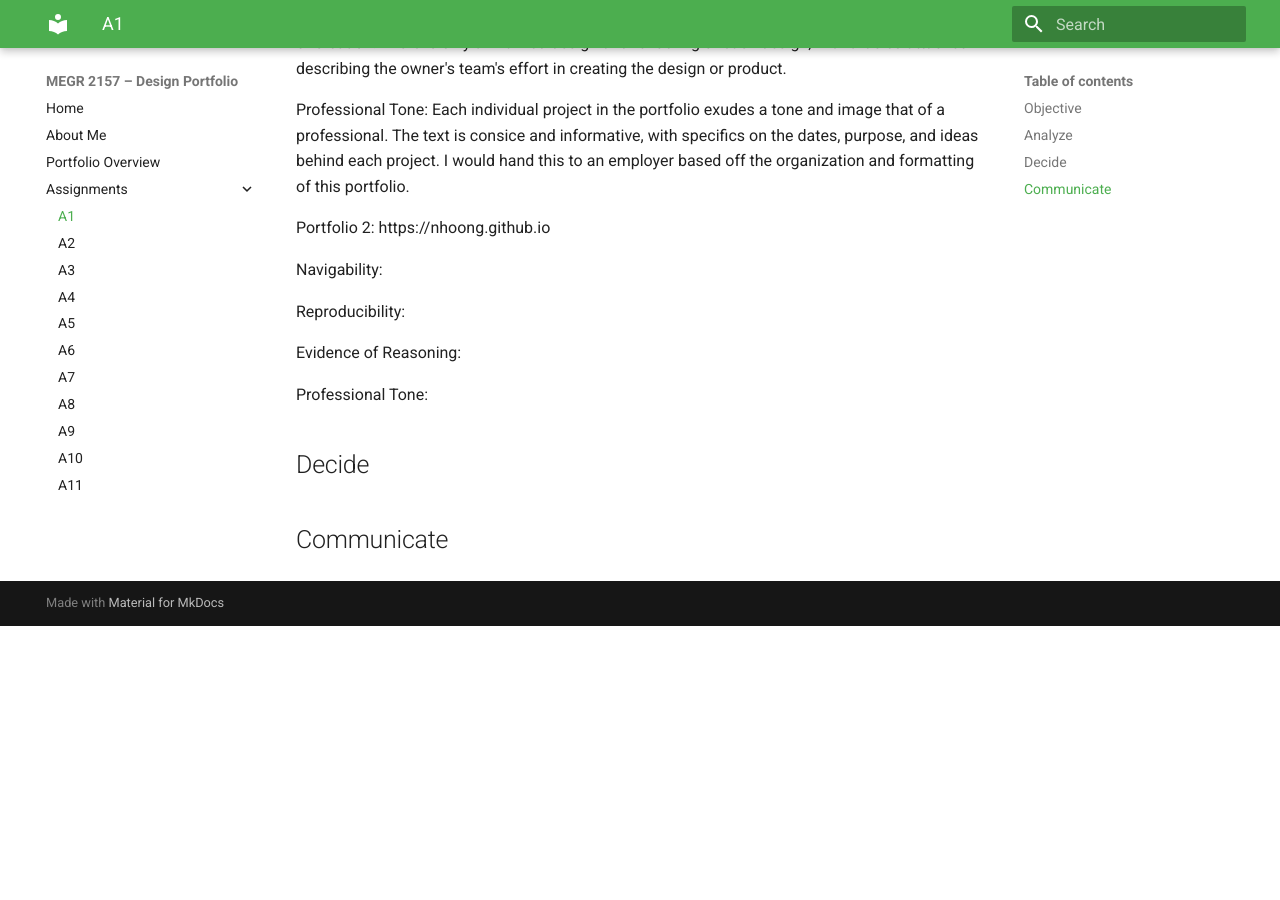
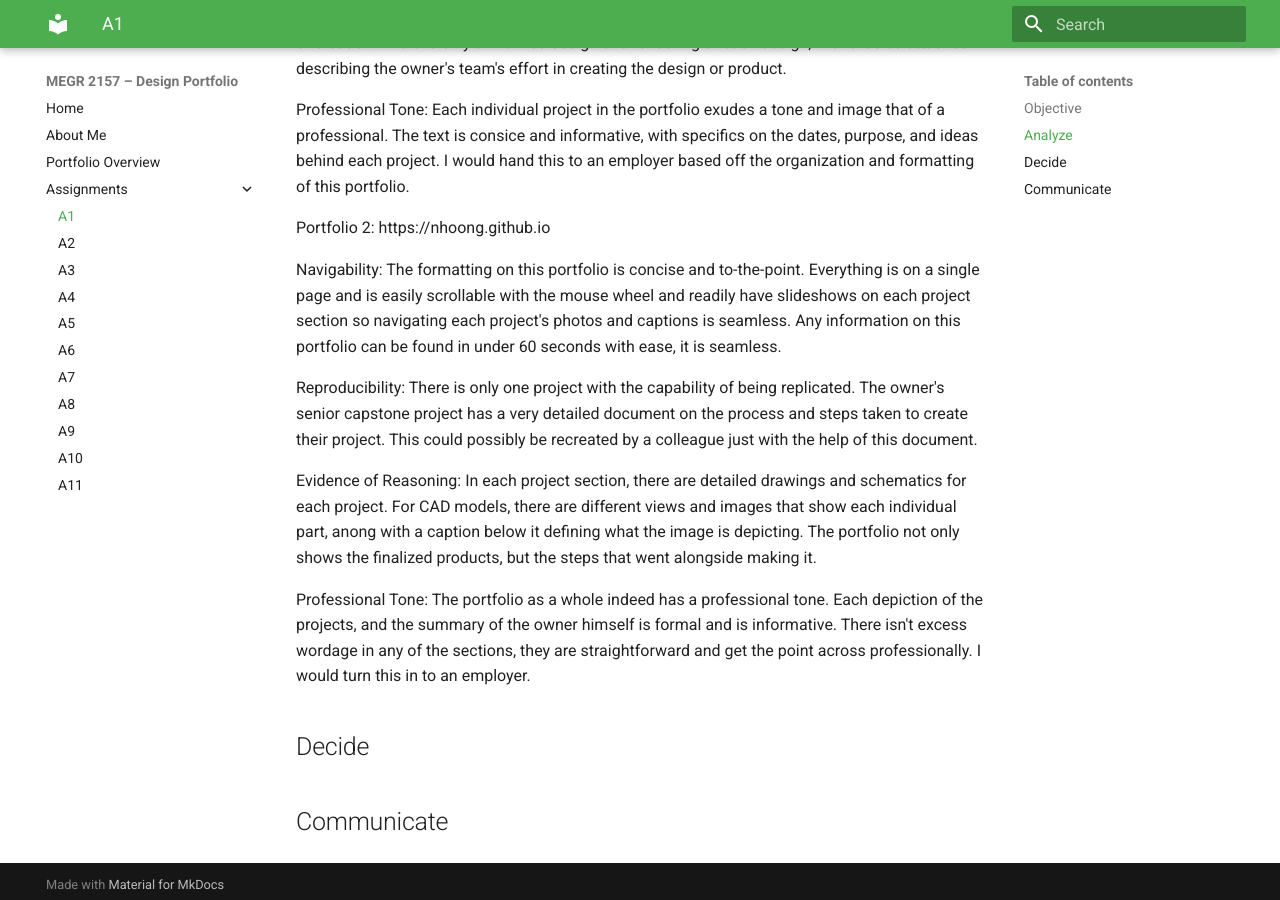
Before and after one commit to N03L1T0/megr2157-noel-portfolio, an MkDocs documentation site: the page built from docs/assignments/A01/index.md, in a window 1280 px wide and 900 px high, scrolled down 698 px. Built offline with MkDocs 1.6.1 and Material for MkDocs 9.7.7, drawn with Linux system fonts in a browser that asks for light colours; before the commit the page ends 1324 px from its top, so only the background shows below that.

Commit message:
portfolio 2 analysis
Updated sections on navigability, reproducibility, evidence of reasoning, and professional tone for clarity and conciseness.

```diff
--- a/docs/assignments/A01/index.md
+++ b/docs/assignments/A01/index.md
@@ -18,13 +18,13 @@ Professional Tone: Each individual project in the portfolio exudes a tone and im
 
 Portfolio 2: https://nhoong.github.io
 
-Navigability:
+Navigability: The formatting on this portfolio is concise and to-the-point. Everything is on a single page and is easily scrollable with the mouse wheel and readily have slideshows on each project section so navigating each project's photos and captions is seamless. Any information on this portfolio can be found in under 60 seconds with ease, it is seamless.
 
-Reproducibility:
+Reproducibility: There is only one project with the capability of being replicated. The owner's senior capstone project has a very detailed document on the process and steps taken to create their project. This could possibly be recreated by a colleague just with the help of this document.
 
-Evidence of Reasoning:
+Evidence of Reasoning: In each project section, there are detailed drawings and schematics for each project. For CAD models, there are different views and images that show each individual part, anong with a caption below it defining what the image is depicting. The portfolio not only shows the finalized products, but the steps that went alongside making it.
 
-Professional Tone:
+Professional Tone: The portfolio as a whole indeed has a professional tone. Each depiction of the projects, and the summary of the owner himself is formal and is informative. There isn't excess wordage in any of the sections, they are straightforward and get the point across professionally. I would turn this in to an employer.
 
 ## Decide
 
```
